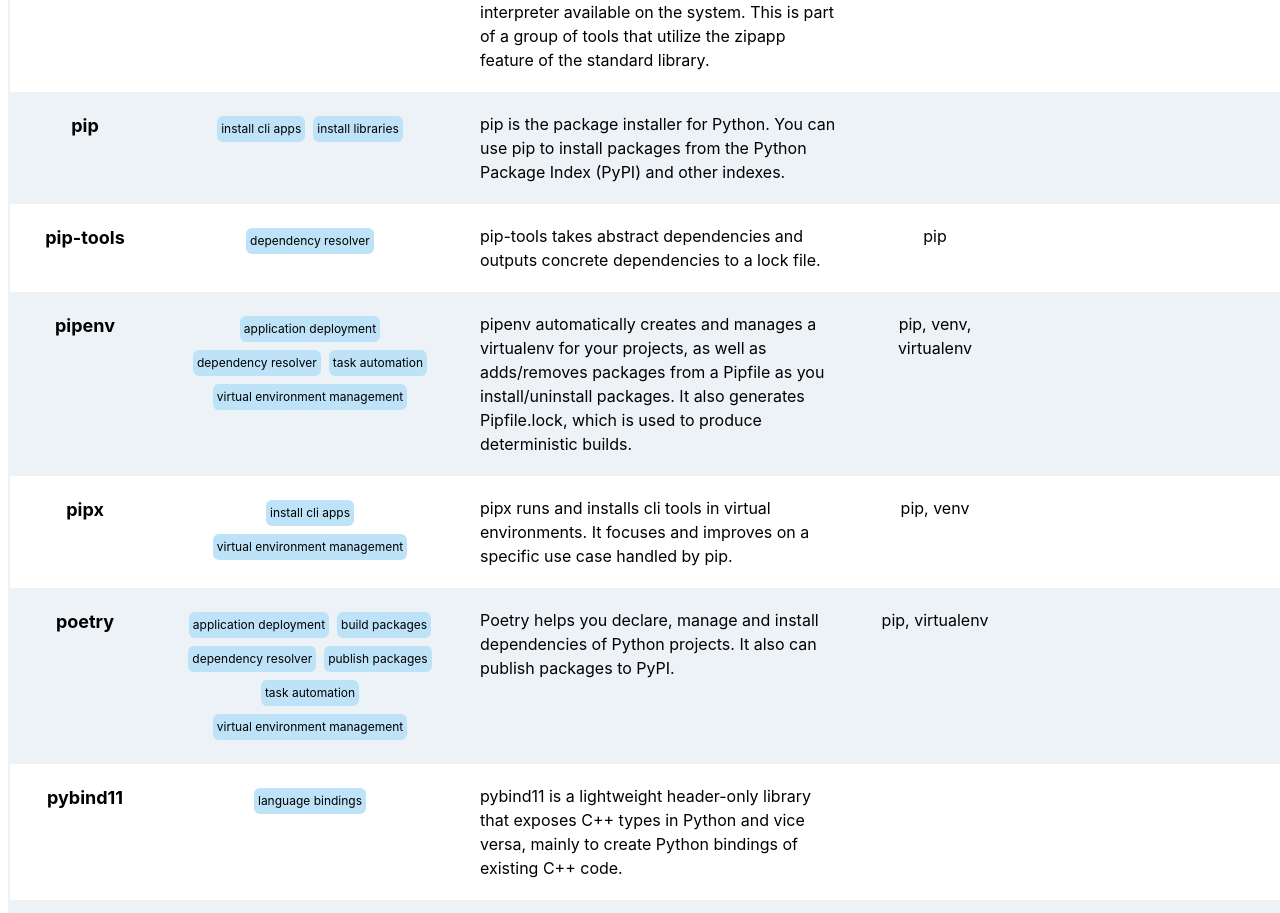
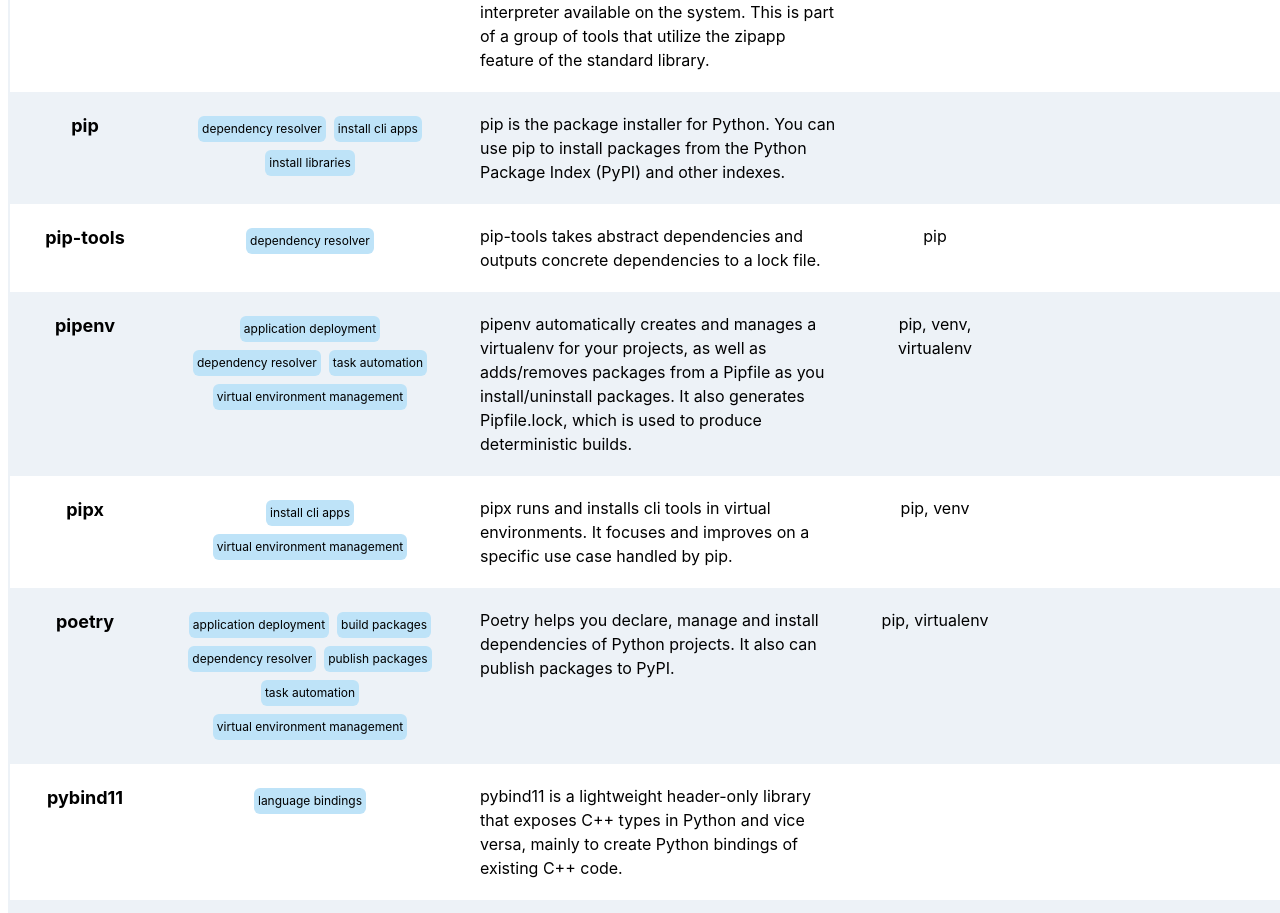
Before and after one commit to cs01/python-packaging-tools, a React (Create React App) app in the folder frontend/: page / in a window 1280 px wide. Shown: the part 2530-3443 px from the top of the page. Built offline with nearby package versions, Linux system fonts and the light colour scheme; no server answers.

Commit message:
Update initialToolData.tsx
Reflect that pip has a proper dependency resolver now.

```diff
--- a/frontend/src/initialToolData.tsx
+++ b/frontend/src/initialToolData.tsx
@@ -6,7 +6,7 @@
 
 const _initialToolData: Tool[] = [
   {
-    features: ['install cli apps', 'install libraries'],
+    features: ['install cli apps', 'install libraries', 'dependency resolver'],
     name: 'pip',
     useCases: ['Install libraries', 'Install CLI tools'],
     dependsOn: [],
```
